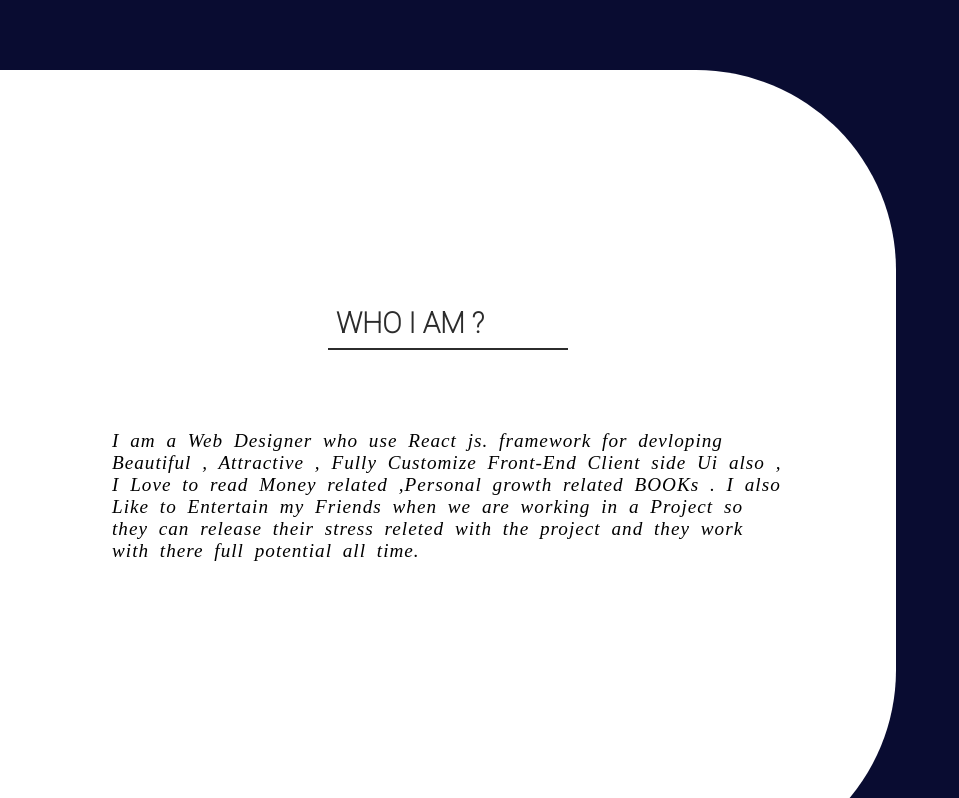
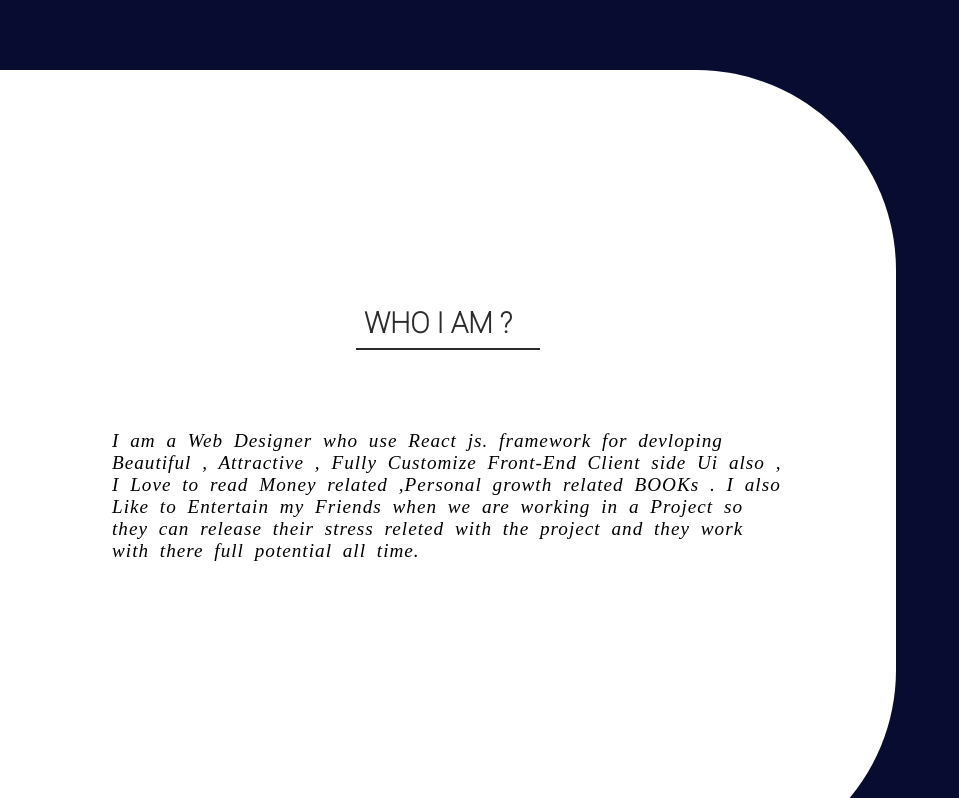
Before and after one commit to harshit1094/Orange-React-App, a React (Create React App) app: page / in a window 1280 px wide. Shown: the part 1401-2199 px from the top of the page, without its empty margins (0-959 px from the left). Built offline with nearby package versions, Linux system fonts and the light colour scheme.

Commit message:
Update home.scss
changed the line size from 15 rem to 11.5 rem

```diff
--- a/src/styles/home.scss
+++ b/src/styles/home.scss
@@ -101,7 +101,7 @@
             padding: 0.5rem;
             text-transform: uppercase;
             border-bottom: 2px solid $dark;
-            width: 15rem;
+            width: 11.5rem;
             color: $dark;
             font-size: 1.8rem;
             // text-shadow: 2px 1px 1.5px;
```
